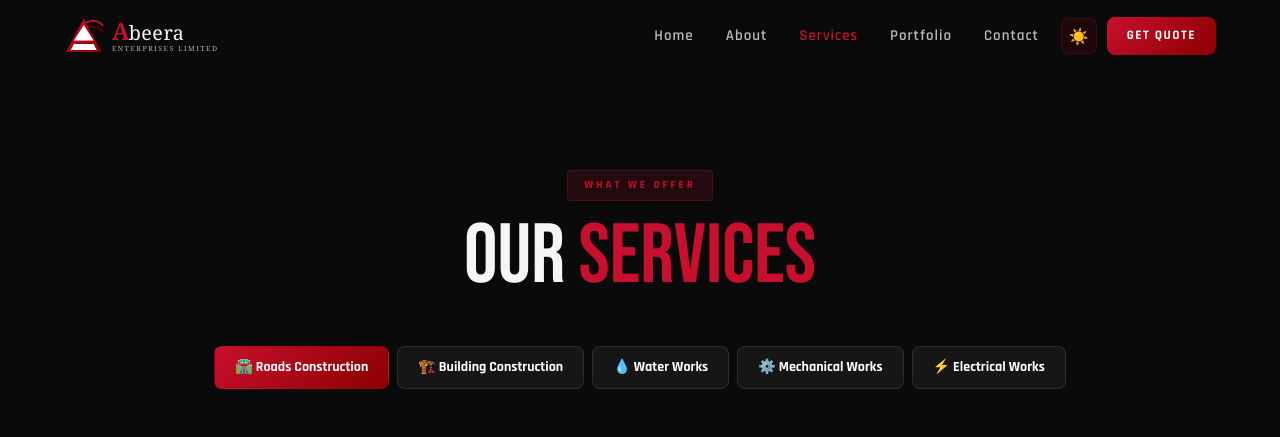
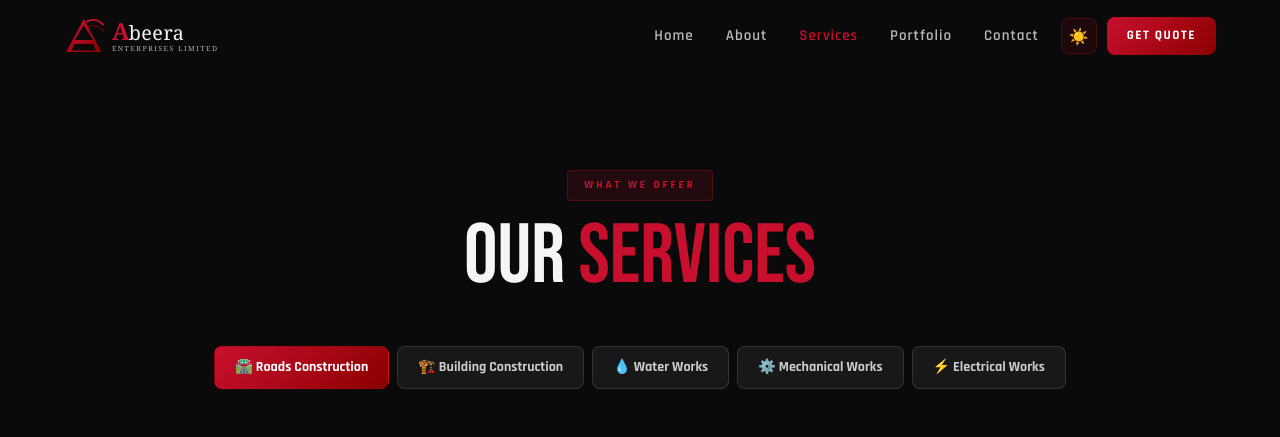
Before and after one commit to kiyaka-990/abeera-enterprises, a Next.js app: page / in a window 1280 px wide. Both pictures are taken after a click on the button "Services". Shown: the top 437 px of the page. Built offline with nearby package versions, Linux system fonts and the light colour scheme.

Commit message:
added files

```diff
--- a/app/page.tsx
+++ b/app/page.tsx
@@ -239,6 +239,14 @@ body,#__next{background:#0A0A0A;color:#F5F5F5;font-family:'Exo 2',sans-serif;ove
 .btn-p:hover{transform:translateY(-2px);box-shadow:0 8px 28px rgba(200,16,46,0.45);}
 .btn-o{background:transparent;color:#C8102E;border:1px solid #C8102E;padding:13px 32px;border-radius:8px;font-family:'Rajdhani',sans-serif;font-size:15px;font-weight:700;letter-spacing:1.5px;text-transform:uppercase;cursor:pointer;transition:all 0.3s;}
 .btn-o:hover{background:rgba(200,16,46,0.1);transform:translateY(-2px);}
+/* Filter / tab buttons — dark mode default */
+.filter-btn{background:rgba(255,255,255,0.06);border:1px solid rgba(255,255,255,0.12);color:#ccc;}
+.filter-btn:hover{background:rgba(200,16,46,0.15);border-color:rgba(200,16,46,0.3);color:#fff;}
+.filter-btn-active{background:linear-gradient(135deg,#C8102E,#8B0000)!important;border-color:transparent!important;color:#fff!important;}
+/* Light mode filter buttons */
+body.lm .filter-btn{background:rgba(0,0,0,0.07);border:1px solid rgba(0,0,0,0.15);color:#333;}
+body.lm .filter-btn:hover{background:rgba(200,16,46,0.1);border-color:rgba(200,16,46,0.35);color:#C8102E;}
+body.lm .filter-btn-active{background:linear-gradient(135deg,#C8102E,#8B0000)!important;border-color:transparent!important;color:#fff!important;}
 .stag{display:inline-block;background:rgba(200,16,46,0.13);color:#C8102E;border:1px solid rgba(200,16,46,0.3);padding:6px 16px;border-radius:4px;font-family:'Rajdhani',sans-serif;font-size:11px;font-weight:700;letter-spacing:3px;text-transform:uppercase;margin-bottom:16px;}
 input,textarea,select{background:rgba(255,255,255,0.05);border:1px solid rgba(255,255,255,0.1);color:#F5F5F5;padding:12px 16px;border-radius:8px;font-family:'Exo 2',sans-serif;font-size:14px;width:100%;transition:all 0.3s;outline:none;}
 input:focus,textarea:focus,select:focus{border-color:#C8102E;background:rgba(200,16,46,0.06);box-shadow:0 0 0 3px rgba(200,16,46,0.12);}
@@ -387,6 +395,12 @@ body.lm .stat-section{background:rgba(200,16,46,0.04)!important;}
 
 /* Theme btn */
 body.lm .theme-btn{background:rgba(0,0,0,0.06)!important;border:1px solid rgba(0,0,0,0.12)!important;}
+/* Contact info text in light mode */
+body.lm [style*="color: #bbb"]{color:#444!important;}
+body.lm [style*="color: #777"]{color:#555!important;}
+/* Map badge stays dark always */
+body.lm [style*="background: rgba(10,10,10,0.85)"]{background:rgba(10,10,10,0.85)!important;}
+body.lm [style*="background: rgba(10,10,10,0.85)"] *{color:#F5F5F5!important;}
 
 /* ── MOBILE FULL-SCREEN MENU ── */
 .mob-menu{
@@ -475,28 +489,27 @@ function Logo({ size = 40 }) {
   const svgH = s;
   return (
     <div className="logo-inherit" style={{ display: "flex", alignItems: "center", gap: 8, cursor: "pointer" }}>
-      {/* Brand mark SVG */}
+      {/* Brand mark SVG — uses mask for transparent inner cutout, no white fills */}
       <svg width={svgW} height={svgH} viewBox="0 0 105 100" fill="none" xmlns="http://www.w3.org/2000/svg">
         <defs>
-          <linearGradient id="lg" x1="0%" y1="0%" x2="100%" y2="100%">
+          <linearGradient id="lgA" x1="0%" y1="0%" x2="100%" y2="100%">
             <stop offset="0%" stopColor="#C8102E" />
             <stop offset="100%" stopColor="#8B0000" />
           </linearGradient>
+          <mask id="aMask">
+            <path d="M5 92 L52 4 L99 92 Z" fill="white" />
+            <path d="M52 22 L77 62 L27 62 Z" fill="black" />
+            <path d="M27 71 L77 71 L84 88 L20 88 Z" fill="black" />
+          </mask>
         </defs>
-        {/* Big solid A — filled red triangle with inner triangle cutout */}
-        <path d="M5 92 L52 4 L99 92 Z" fill="url(#lg)" />
-        {/* Inner white cutout to create hollow A effect */}
-        <path d="M52 18 L84 86 L20 86 Z" fill="white" fillOpacity="0.15" />
-        {/* Crossbar of the A */}
-        <rect x="28" y="62" width="48" height="9" fill="url(#lg)" />
-        {/* Inner triangle cutout above crossbar */}
-        <path d="M52 22 L78 62 L26 62 Z" fill="white" />
-        {/* Lower inner fill below crossbar */}
-        <path d="M26 71 L78 71 L86 87 L18 87 Z" fill="white" />
-        {/* Swoosh line 1 — curves from mid-A rightward */}
-        <path d="M60 14 Q82 2 102 22" stroke="#C8102E" strokeWidth="5" strokeLinecap="round" fill="none" />
-        {/* Swoosh line 2 — slightly lower, longer */}
-        <path d="M65 28 Q84 18 104 40" stroke="#8B0000" strokeWidth="3.5" strokeLinecap="round" fill="none" opacity="0.75" />
+        {/* A body — masked for transparent inner cutout */}
+        <path d="M5 92 L52 4 L99 92 Z" fill="url(#lgA)" mask="url(#aMask)" />
+        {/* Crossbar */}
+        <rect x="27" y="61" width="50" height="10" fill="url(#lgA)" />
+        {/* Swoosh 1 */}
+        <path d="M60 12 Q83 0 103 20" stroke="#C8102E" strokeWidth="5" strokeLinecap="round" fill="none"/>
+        {/* Swoosh 2 */}
+        <path d="M65 26 Q85 16 105 38" stroke="#8B0000" strokeWidth="3.5" strokeLinecap="round" fill="none" opacity="0.8"/>
       </svg>
 
       {/* Text block — "A beera" then "Enterprises Limited" */}
@@ -1418,7 +1431,7 @@ function ServicesPage() {
         <div style={{ maxWidth: 1200, margin: "0 auto" }}>
           <div style={{ display: "flex", gap: 8, marginBottom: 38, flexWrap: "wrap", justifyContent: "center" }}>
             {SERVICES.map((sv, i) => (
-              <button key={sv.id} onClick={() => setActive(i)} style={{ background: active === i ? "linear-gradient(135deg,#C8102E,#8B0000)" : "rgba(255,255,255,0.05)", border: `1px solid ${active === i ? "transparent" : "rgba(255,255,255,0.1)"}`, color: "#fff", padding: "10px 20px", borderRadius: 8, fontFamily: "'Rajdhani',sans-serif", fontWeight: 700, fontSize: 14, cursor: "pointer", transition: "all 0.3s", display: "flex", alignItems: "center", gap: 7 }}>
+              <button key={sv.id} onClick={() => setActive(i)} className={`filter-btn${active === i ? " filter-btn-active" : ""}`} style={{ padding: "10px 20px", borderRadius: 8, fontFamily: "'Rajdhani',sans-serif", fontWeight: 700, fontSize: 14, cursor: "pointer", transition: "all 0.3s", display: "flex", alignItems: "center", gap: 7 }}>
                 {sv.icon} {sv.title}
               </button>
             ))}
@@ -1463,7 +1476,7 @@ function PortfolioPage() {
         <p style={{ color: "rgba(255,255,255,0.75)", maxWidth: 480, margin: "16px auto 0", lineHeight: 1.7 }}>Completed infrastructure projects transforming communities across Kenya</p>
       </section>
       <div style={{ padding: "0 5% 32px", display: "flex", gap: 8, justifyContent: "center", flexWrap: "wrap" }}>
-        {cats.map(c => <button key={c} onClick={() => setFilter(c)} style={{ background: filter === c ? "linear-gradient(135deg,#C8102E,#8B0000)" : "rgba(255,255,255,0.05)", border: `1px solid ${filter === c ? "transparent" : "rgba(255,255,255,0.1)"}`, color: "#fff", padding: "8px 20px", borderRadius: 6, fontFamily: "'Rajdhani',sans-serif", fontWeight: 700, fontSize: 13, cursor: "pointer", transition: "all 0.3s" }}>{c}</button>)}
+        {cats.map(c => <button key={c} onClick={() => setFilter(c)} className={`filter-btn${filter === c ? " filter-btn-active" : ""}`} style={{ padding: "8px 20px", borderRadius: 6, fontFamily: "'Rajdhani',sans-serif", fontWeight: 700, fontSize: 13, cursor: "pointer", transition: "all 0.3s" }}>{c}</button>)}
       </div>
       <section style={{ padding: "0 5% 84px" }}>
         <div style={{ maxWidth: 1200, margin: "0 auto", display: "grid", gridTemplateColumns: isMob ? "1fr" : "repeat(3,1fr)", gap: 22 }}>
@@ -1512,35 +1525,69 @@ function ContactPage() {
         <h1 className="bebas" style={{ fontSize: "clamp(46px,7vw,84px)", lineHeight: 0.95, color: "#F5F5F5" }}>CONTACT <span style={{ color: "#C8102E" }}>US</span></h1>
         <p style={{ color: "rgba(255,255,255,0.75)", maxWidth: 460, margin: "16px auto 0", lineHeight: 1.7 }}>Ready to start your project? Get in touch for a free consultation and assessment</p>
       </section>
-      <section style={{ padding: "0 5% 84px" }}>
-        <div style={{ maxWidth: 1200, margin: "0 auto", display: "grid", gridTemplateColumns: isMob ? "1fr" : "1fr 1.2fr", gap: isMob ? 28 : 52 }}>
-          <div>
-            <h2 className="bebas" style={{ fontSize: 38, marginBottom: 26 }}>LET'S BUILD <span style={{ color: "#C8102E" }}>TOGETHER</span></h2>
-            {[{ icon: "📍", title: "Registered Office", lines: ["P.O. Box 227, Mandera, Kenya", "Bula Janhuria Street, Bula Building", "Nairobi North District"] }, { icon: "📞", title: "Phone", lines: ["+254 722 819 305"] }, { icon: "✉️", title: "Email", lines: ["abeeraeenterprise@gmail.com"] }, { icon: "⏰", title: "Working Hours", lines: ["Mon–Sat: 7AM – 6PM", "Sunday: Emergency calls only"] }].map((info, i) => (
-              <div key={i} className="glass" style={{ padding: "17px 20px", marginBottom: 13, display: "flex", gap: 17, alignItems: "flex-start" }}>
-                <span style={{ fontSize: 24 }}>{info.icon}</span>
+      <section style={{ padding: "40px 5% 0" }}>
+        <div style={{ maxWidth: 1200, margin: "0 auto" }}>
+          <h2 className="bebas" style={{ fontSize: 38, marginBottom: 24 }}>LET'S BUILD <span style={{ color: "#C8102E" }}>TOGETHER</span></h2>
+
+          {/* Contact info cards */}
+          <div style={{ display: "grid", gridTemplateColumns: isMob ? "1fr 1fr" : "repeat(4,1fr)", gap: 14, marginBottom: 32 }}>
+            {[{ icon: "📍", title: "Office", lines: ["P.O. Box 227, Mandera", "Bula Janhuria Street"] }, { icon: "📞", title: "Phone", lines: ["+254 722 819 305"] }, { icon: "✉️", title: "Email", lines: ["abeeraeenterprise", "@gmail.com"] }, { icon: "⏰", title: "Hours", lines: ["Mon–Sat: 7AM–6PM", "Sun: Emergencies"] }].map((info, i) => (
+              <div key={i} className="glass" style={{ padding: "16px 18px", display: "flex", gap: 12, alignItems: "flex-start" }}>
+                <span style={{ fontSize: 22, flexShrink: 0 }}>{info.icon}</span>
                 <div>
-                  <div style={{ color: "#C8102E", fontFamily: "'Rajdhani',sans-serif", fontWeight: 700, fontSize: 10, letterSpacing: 2, textTransform: "uppercase", marginBottom: 4 }}>{info.title}</div>
-                  {info.lines.map((l, j) => <div key={j} style={{ color: "#bbb", fontSize: 13, lineHeight: 1.6 }}>{l}</div>)}
+                  <div style={{ color: "#C8102E", fontFamily: "'Rajdhani',sans-serif", fontWeight: 700, fontSize: 10, letterSpacing: 2, textTransform: "uppercase", marginBottom: 3 }}>{info.title}</div>
+                  {info.lines.map((l, j) => <div key={j} style={{ color: "#bbb", fontSize: 12, lineHeight: 1.55 }}>{l}</div>)}
                 </div>
               </div>
             ))}
           </div>
-          <div className="glass glass-deep" style={{ padding: 36 }}>
-            <h3 className="bebas" style={{ fontSize: 28, marginBottom: 24 }}>SEND A <span style={{ color: "#C8102E" }}>MESSAGE</span></h3>
-            {sent && <div style={{ background: "rgba(34,197,94,0.1)", border: "1px solid rgba(34,197,94,0.3)", borderRadius: 8, padding: "10px 14px", marginBottom: 16, color: "#4ade80", fontSize: 13 }}>✅ Message sent! We'll respond within 24 hours.</div>}
-            <div style={{ display: "grid", gridTemplateColumns: "1fr 1fr", gap: 13, marginBottom: 13 }}>
-              <input placeholder="Your Name *" value={form.name} onChange={(e: React.ChangeEvent<HTMLInputElement>) => setForm((p: any) => ({ ...p, name: e.target.value }))} />
-              <input placeholder="Email Address *" value={form.email} onChange={(e: React.ChangeEvent<HTMLInputElement>) => setForm((p: any) => ({ ...p, email: e.target.value }))} />
+
+          {/* Map + Form side by side */}
+          <div style={{ display: "grid", gridTemplateColumns: isMob ? "1fr" : "1fr 1.1fr", gap: isMob ? 24 : 28, marginBottom: 60 }}>
+
+            {/* Google Map */}
+            <div className="glass" style={{ overflow: "hidden", borderRadius: 16, minHeight: 380, position: "relative" }}>
+              <div style={{ padding: "14px 18px", borderBottom: "1px solid rgba(200,16,46,0.2)", display: "flex", alignItems: "center", gap: 10 }}>
+                <span style={{ fontSize: 16 }}>📍</span>
+                <div>
+                  <div style={{ fontFamily: "'Rajdhani',sans-serif", fontWeight: 700, fontSize: 14, color: "#C8102E", letterSpacing: 1 }}>OUR LOCATION</div>
+                  <div style={{ fontSize: 11, color: "#777" }}>Mandera County, Kenya</div>
+                </div>
+              </div>
+              <iframe
+                title="Abeera Enterprises Location — Mandera, Kenya"
+                src="https://www.google.com/maps/embed?pb=!1m18!1m12!1m3!1d63595.33!2d41.8584!3d3.9366!2m3!1f0!2f0!3f0!3m2!1i1024!2i768!4f13.1!3m3!1m2!1s0x1782d3a4f0c3c0c3%3A0x5b1b6b1b6b1b6b1b!2sMandera%2C%20Kenya!5e0!3m2!1sen!2ske!4v1710000000000"
+                width="100%"
+                height="320"
+                style={{ border: 0, display: "block" }}
+                allowFullScreen
+                loading="lazy"
+                referrerPolicy="no-referrer-when-downgrade"
+              />
+              {/* Map overlay badge */}
+              <div style={{ position: "absolute", bottom: 12, left: 12, background: "rgba(10,10,10,0.85)", backdropFilter: "blur(8px)", borderRadius: 8, padding: "6px 12px", border: "1px solid rgba(200,16,46,0.3)", display: "flex", alignItems: "center", gap: 6 }}>
+                <span style={{ width: 8, height: 8, borderRadius: "50%", background: "#22c55e", display: "inline-block", animation: "pulse 2s infinite" }} />
+                <span style={{ color: "#F5F5F5", fontSize: 11, fontFamily: "'Rajdhani',sans-serif", fontWeight: 600, letterSpacing: 1 }}>ABEERA ENTERPRISES — MANDERA</span>
+              </div>
             </div>
-            <input placeholder="Phone Number" value={form.phone} onChange={(e: React.ChangeEvent<HTMLInputElement>) => setForm((p: any) => ({ ...p, phone: e.target.value }))} style={{ marginBottom: 13 }} />
-            <select value={form.service} onChange={(e: React.ChangeEvent<HTMLSelectElement>) => setForm((p: any) => ({ ...p, service: e.target.value }))} style={{ marginBottom: 13 }}>
-              <option value="">Select Service Type</option>
-              {SERVICES.map(s => <option key={s.id} value={s.id}>{s.title}</option>)}
-            </select>
-            <textarea rows={5} placeholder="Describe your project... *" value={form.message} onChange={(e: React.ChangeEvent<HTMLTextAreaElement>) => setForm((p: any) => ({ ...p, message: e.target.value }))} style={{ marginBottom: 17, resize: "vertical" }} />
-            <button className="btn-p" style={{ width: "100%", fontSize: 15, padding: 14 }} onClick={handleSubmit}>Send Message →</button>
-            <p style={{ color: "#333", fontSize: 11, marginTop: 11, textAlign: "center" }}>Your information is secure and never shared.</p>
+
+            {/* Contact Form */}
+            <div className="glass glass-deep" style={{ padding: isMob ? 22 : 32 }}>
+              <h3 className="bebas" style={{ fontSize: 26, marginBottom: 20 }}>SEND A <span style={{ color: "#C8102E" }}>MESSAGE</span></h3>
+              {sent && <div style={{ background: "rgba(34,197,94,0.1)", border: "1px solid rgba(34,197,94,0.3)", borderRadius: 8, padding: "10px 14px", marginBottom: 14, color: "#4ade80", fontSize: 13 }}>✅ Message sent! We'll respond within 24 hours.</div>}
+              <div style={{ display: "grid", gridTemplateColumns: "1fr 1fr", gap: 11, marginBottom: 11 }}>
+                <input placeholder="Your Name *" value={form.name} onChange={(e: React.ChangeEvent<HTMLInputElement>) => setForm((p: any) => ({ ...p, name: e.target.value }))} />
+                <input placeholder="Email Address *" value={form.email} onChange={(e: React.ChangeEvent<HTMLInputElement>) => setForm((p: any) => ({ ...p, email: e.target.value }))} />
+              </div>
+              <input placeholder="Phone Number" value={form.phone} onChange={(e: React.ChangeEvent<HTMLInputElement>) => setForm((p: any) => ({ ...p, phone: e.target.value }))} style={{ marginBottom: 11 }} />
+              <select value={form.service} onChange={(e: React.ChangeEvent<HTMLSelectElement>) => setForm((p: any) => ({ ...p, service: e.target.value }))} style={{ marginBottom: 11 }}>
+                <option value="">Select Service Type</option>
+                {SERVICES.map(s => <option key={s.id} value={s.id}>{s.title}</option>)}
+              </select>
+              <textarea rows={4} placeholder="Describe your project... *" value={form.message} onChange={(e: React.ChangeEvent<HTMLTextAreaElement>) => setForm((p: any) => ({ ...p, message: e.target.value }))} style={{ marginBottom: 15, resize: "vertical" }} />
+              <button className="btn-p" style={{ width: "100%", fontSize: 15, padding: 13 }} onClick={handleSubmit}>Send Message →</button>
+              <p style={{ color: "#555", fontSize: 11, marginTop: 10, textAlign: "center" }}>Your information is secure and never shared.</p>
+            </div>
           </div>
         </div>
       </section>
```
